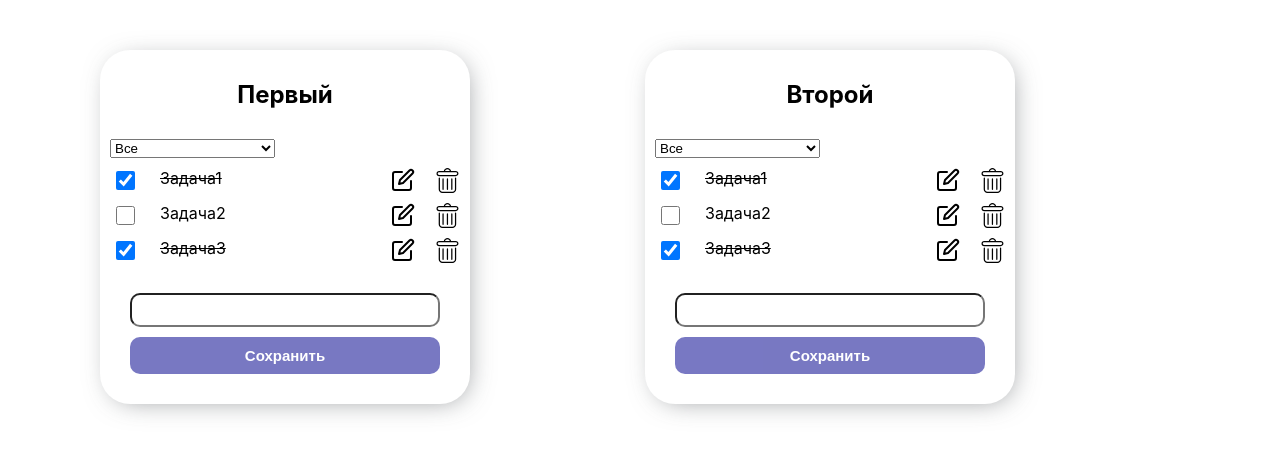
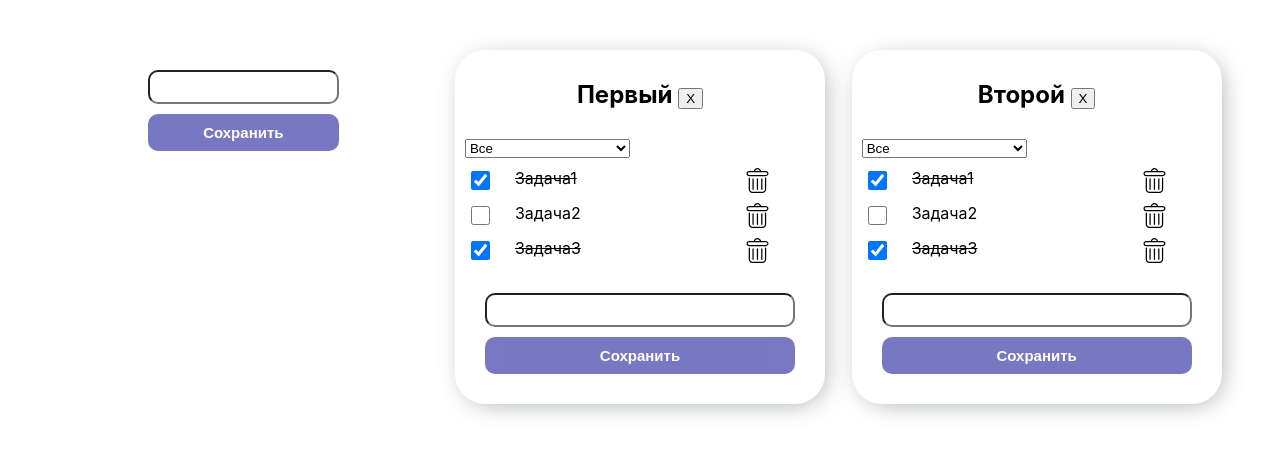
Before and after one commit to Mariyazakharova73/todo-test-lib, a React (Create React App) app: page / in a window 1280 px wide. Shown: the top 454 px of the page. Built offline with nearby package versions, Linux system fonts and the light colour scheme; the HTML template or start-up script is replaced by a standard one.

Commit message:
add todo

```diff
--- a/src/App.css
+++ b/src/App.css
@@ -1,7 +1,8 @@
 .App {
-  padding: 50px 100px;
+  padding: 50px 50px;
   display: grid;
   justify-content: center;
-  grid-template-columns: 1fr 1fr;
+  justify-items: center;
+  grid-template-columns: repeat(auto-fit, minmax(250px, 1fr));
   gap: 10px;
 }
--- a/src/App.tsx
+++ b/src/App.tsx
@@ -1,8 +1,9 @@
 import React, { useState } from 'react';
 import './App.css';
-import Todo from './components/Todo/Todo';
-import { FilterData, IListItem } from './types';
+import { FilterData, IListItem, TaskState } from './types';
 import { v1 } from 'uuid';
+import Form from './components/Form/Form';
+import TodoList from './components/Todo/TodoList';
 
 const dataForFilter = ['Все', 'Только выполенные', 'Только не выполенные'];
 
@@ -10,7 +11,7 @@ function App() {
   const todolistId1 = v1();
   const todolistId2 = v1();
 
-  const [tasksObj, setTasks] = useState({
+  const [tasksObj, setTasks] = useState<TaskState>({
     [todolistId1]: [
       { text: 'Задача1', completed: true, id: v1() },
       { text: 'Задача2', completed: false, id: v1() },
@@ -28,9 +29,6 @@ function App() {
     { id: todolistId2, title: 'Второй', filter: '0' },
   ]);
 
-  const [inputValue, setInputValue] = useState('');
-  const [selectedInput, setSelectedInput] = useState<IListItem | null>(null);
-
   const addTask = (value: string, todolistId: string) => {
     const newTask = { id: v1(), text: value, completed: false };
     const tasks = tasksObj[todolistId];
@@ -46,20 +44,42 @@ function App() {
     setTasks({ ...tasksObj });
   };
 
-  const getEditedTask = (data: IListItem) => {
-    setSelectedInput(data);
-  };
-
-  const setInput = (text: string) => {
-    setInputValue(text);
-  };
-
   const changeFilter = (value: string, todolistId: string) => {
     const todolist = todolists.find((item) => item.id === todolistId);
     if (todolist) {
       todolist.filter = value;
     }
     setTodolists([...todolists]);
+  };
+
+  const changeChecked = (id: string, checked: boolean, todolistId: string) => {
+    const editedTasks = tasksObj[todolistId].map((item) => {
+      if (item.id === id) {
+        return {
+          ...item,
+          completed: !checked,
+        };
+      } else {
+        return item;
+      }
+    });
+    tasksObj[todolistId] = editedTasks;
+    setTasks({ ...tasksObj });
+  };
+
+  const addTodoList = (title: string) => {
+    const todolist = {
+      id: v1(),
+      filter: '0',
+      title,
+    };
+    setTodolists([todolist, ...todolists]);
+    setTasks({ ...tasksObj, [todolist.id]: [] });
+  };
+
+  const deleteTodoList = (todolistId: string) => {
+    const newTodolists = todolists.filter((t) => t.id !== todolistId);
+    setTodolists(newTodolists);
   };
 
   const editTask = (value: string) => {
@@ -77,28 +97,12 @@ function App() {
     // setSelectedInput(null);
   };
 
-  const changeChecked = (id: string, checked: boolean, todolistId: string) => {
-    const editedTasks = tasksObj[todolistId].map((item) => {
-      if (item.id === id) {
-        return {
-          ...item,
-          completed: !checked,
-        };
-      } else {
-        return item;
-      }
-    });
-    tasksObj[todolistId] = editedTasks;
-    setTasks({ ...tasksObj });
-  };
-
-  const handleCancel = () => {
-    setSelectedInput(null);
-    setInputValue('');
-  };
-
   return (
     <div className='App'>
+      <div>
+        <Form addItem={addTodoList}/>
+      </div>
+
       {todolists.map((todolist) => {
         let filteredTasks = tasksObj[todolist.id];
 
@@ -118,7 +122,9 @@ function App() {
         }
 
         return (
-          <Todo
+          <TodoList
+            deleteTodoList={deleteTodoList}
+            key={todolist.id}
             todolistId={todolist.id}
             changeFilter={changeFilter}
             deleteTack={deleteTack}
@@ -126,14 +132,8 @@ function App() {
             dataForFilter={dataForFilter}
             tasks={tasksObj[todolist.id]}
             filteredTasks={filteredTasks}
-            setInput={setInput}
-            getEditedTask={getEditedTask}
             changeChecked={changeChecked}
             addTask={addTask}
-            inputValue={inputValue}
-            selectedInput={selectedInput}
-            editTask={editTask}
-            handleCancel={handleCancel}
           />
         );
       })}
--- a/src/components/Form/Form.tsx
+++ b/src/components/Form/Form.tsx
@@ -1,45 +1,30 @@
-import React, { ChangeEvent, FC } from 'react';
-import { IListItem } from '../../types';
+import React, { ChangeEvent, FC, useState } from 'react';
 import s from './Form.module.css';
 
 interface FormProps {
-  addTask: (value: string, todolistId: string) => void;
-  inputValue: string;
-  setInput: (text: string) => void;
-  selectedInput: IListItem | null;
-  editTask: (value: string) => void;
-  handleCancel: () => void;
-  todolistId: string
+  addItem: (value: string) => void;
 }
 
-const Form: FC<FormProps> = ({
-  addTask,
-  setInput,
-  inputValue,
-  selectedInput,
-  editTask,
-  handleCancel,
-  todolistId
-}) => {
+const Form: FC<FormProps> = ({ addItem }) => {
+  const [inputValue, setInputValue] = useState('');
+
   const changeInput = (e: ChangeEvent<HTMLInputElement>) => {
-    setInput(e.target.value);
+    setInputValue(e.target.value);
   };
 
   const onSubmit = () => {
-    if (!selectedInput) {
-      console.log(selectedInput);
-      addTask(inputValue, todolistId);
-    } else {
-      editTask(inputValue);
-    }
-
-    setInput('');
+    addItem(inputValue);
+    setInputValue('');
   };
 
   const onClickEnter = (e: KeyboardEvent) => {
     if (e.key === 'Enter') {
       onSubmit();
     }
+  };
+
+  const handleCancel = () => {
+    setInputValue('');
   };
 
   return (
@@ -50,14 +35,9 @@ const Form: FC<FormProps> = ({
         onChange={changeInput}
         onKeyPress={() => onClickEnter}
       />
-      <button className={s.button} onClick={onSubmit} disabled={inputValue === ''}>
+      <button className={s.button} onClick={onSubmit} disabled={inputValue.trim() === ''}>
         Сохранить
       </button>
-      {selectedInput && (
-        <button className={s.button} onClick={handleCancel}>
-          Отмена
-        </button>
-      )}
     </form>
   );
 };
--- a/src/components/List/List.tsx
+++ b/src/components/List/List.tsx
@@ -6,8 +6,6 @@ import { IListItem } from './../../types';
 interface ListProps {
   filteredTasks: IListItem[];
   deleteTack: (id: string, todolistId: string) => void;
-  getEditedTask: (data: IListItem) => void;
-  setInput: (text: string) => void;
   changeChecked: (id: string, checked: boolean, todolistId: string) => void;
   todolistId: string;
 }
@@ -15,10 +13,8 @@ interface ListProps {
 const List: FC<ListProps> = ({
   filteredTasks,
   deleteTack,
-  getEditedTask,
-  setInput,
   changeChecked,
-  todolistId
+  todolistId,
 }) => {
   return (
     <ul className={s.list}>
@@ -26,10 +22,8 @@ const List: FC<ListProps> = ({
         return (
           <ListItem
             changeChecked={changeChecked}
-            setInput={setInput}
             listItem={item}
             key={item.id}
-            getEditedTask={getEditedTask}
             deleteTack={deleteTack}
             todolistId={todolistId}
           />
--- a/src/components/ListItem/ListItem.tsx
+++ b/src/components/ListItem/ListItem.tsx
@@ -1,4 +1,4 @@
-import React, { FC, useState } from 'react';
+import React, { ChangeEvent, ChangeEventHandler, FC, useState } from 'react';
 import { IListItem } from '../../types';
 import s from './ListItem.module.css';
 import cn from 'classnames';
@@ -6,20 +6,11 @@ import cn from 'classnames';
 interface ListItemProps {
   listItem: IListItem;
   deleteTack: (id: string, todolistId: string) => void;
-  getEditedTask: (data: IListItem) => void;
-  setInput: (text: string) => void;
   changeChecked: (id: string, checked: boolean, todolistId: string) => void;
   todolistId: string;
 }
 
-const ListItem: FC<ListItemProps> = ({
-  listItem,
-  deleteTack,
-  getEditedTask,
-  setInput,
-  changeChecked,
-  todolistId,
-}) => {
+const ListItem: FC<ListItemProps> = ({ listItem, deleteTack, changeChecked, todolistId }) => {
   const { text, completed, id: taskId } = listItem;
   const [checked, setChecked] = useState(completed);
 
@@ -28,23 +19,47 @@ const ListItem: FC<ListItemProps> = ({
     setChecked((prev) => !prev);
   };
 
-  const editTask = () => {
-    getEditedTask(listItem);
-    setInput(text);
-  };
-
   const onRemoveHandler = () => {
     deleteTack(taskId, todolistId);
   };
 
   return (
-    <li className={s.listItem}>
-      <input type='checkbox' checked={checked} onChange={changeInput} />
-      <p className={cn(s.listItemText, { [s.completed]: checked })}>{text}</p>
-      <button className={cn(s.button, s.editButton)} onClick={editTask} />
-      <button className={cn(s.button, s.deleteButton)} onClick={onRemoveHandler} />
-    </li>
+    <>
+      <li className={s.listItem}>
+        <input type='checkbox' checked={checked} onChange={changeInput} />
+        <div className={cn(s.listItemText, { [s.completed]: checked })}>
+          <EditableSpan listItem={listItem}>{text}</EditableSpan>
+        </div>
+        <button className={cn(s.button, s.deleteButton)} onClick={onRemoveHandler} />
+      </li>
+    </>
   );
 };
 
 export default ListItem;
+
+export interface EditableSpanProps {
+  listItem: IListItem;
+  children: any;
+}
+
+export const EditableSpan: FC<EditableSpanProps> = ({ listItem, children }) => {
+  const [editTitleValue, setEditTitleValue] = useState(listItem.text);
+  const [editable, setEditable] = useState(false);
+
+  const handleTitleChange = (e: ChangeEvent<HTMLInputElement>) => {
+    setEditTitleValue(e.target.value);
+  };
+
+  const handleTitleEdit = () => {
+    setEditable(true);
+  };
+  const handleBlur = () => {
+    setEditable(false);
+  };
+
+  if (editable) {
+    return <input value={editTitleValue} onChange={handleTitleChange} onBlur={handleBlur} />;
+  }
+  return <span onDoubleClick={handleTitleEdit}>{listItem.text}</span>;
+};
--- a/src/components/Todo/Todo.tsx
+++ b/src/components/Todo/TodoList.tsx
@@ -3,65 +3,53 @@ import { IListItem } from '../../types';
 import Filter from '../Filter/Filter';
 import Form from '../Form/Form';
 import List from '../List/List';
-import s from './Todo.module.css';
+import s from './TodoList.module.css';
 
-export interface TodoProps {
+export interface TodoListProps {
   title: string;
   deleteTack: (id: string, todolistId: string) => void;
   addTask: (value: string, todolistId: string) => void;
   dataForFilter: string[];
   tasks: IListItem[];
   filteredTasks: IListItem[];
-  getEditedTask: (data: IListItem) => void;
-  setInput: (text: string) => void;
   changeChecked: (id: string, checked: boolean, todolistId: string) => void;
   changeFilter: (value: string, todolistId: string) => void;
-  inputValue: string;
-  selectedInput: IListItem | null;
-  editTask: (value: string) => void;
-  handleCancel: () => void;
   todolistId: string;
+  deleteTodoList: (todolistId: string) => void;
 }
 
-const Todo: FC<TodoProps> = ({
+const TodoList: FC<TodoListProps> = ({
   title,
   deleteTack,
   dataForFilter,
   filteredTasks,
-  setInput,
-  getEditedTask,
   changeChecked,
   addTask,
-  inputValue,
-  selectedInput,
-  handleCancel,
-  editTask,
   changeFilter,
   todolistId,
+  deleteTodoList,
 }) => {
+  const addNewTask = (title: string) => {
+    addTask(title, todolistId);
+  };
+
   return (
     <div className={s.todo}>
-      <h2 className={s.todoTitle}>{title}</h2>
+      <>
+        <h2 className={s.todoTitle}>
+          {title} <button onClick={() => deleteTodoList(todolistId)}>X</button>
+        </h2>
+      </>
       <Filter dataForFilter={dataForFilter} changeFilter={changeFilter} todolistId={todolistId} />
       <List
         filteredTasks={filteredTasks}
-        setInput={setInput}
         deleteTack={deleteTack}
-        getEditedTask={getEditedTask}
         changeChecked={changeChecked}
         todolistId={todolistId}
       />
-      <Form
-        todolistId={todolistId}
-        addTask={addTask}
-        setInput={setInput}
-        inputValue={inputValue}
-        selectedInput={selectedInput}
-        editTask={editTask}
-        handleCancel={handleCancel}
-      />
+      <Form addItem={addNewTask} />
     </div>
   );
 };
 
-export default Todo;
+export default TodoList;
--- a/src/types.ts
+++ b/src/types.ts
@@ -9,3 +9,7 @@ export enum FilterData {
   ONLY_COMPLETED = 'Только выполенные',
   ONLY_UNCOMPLETED = 'Только не выполенные',
 }
+
+export interface TaskState {
+  [key: string]: IListItem[]
+}
```
Also changed, not shown: src/components/Todo/TodoList.module.css (renamed from src/components/Todo/Todo.module.css).
